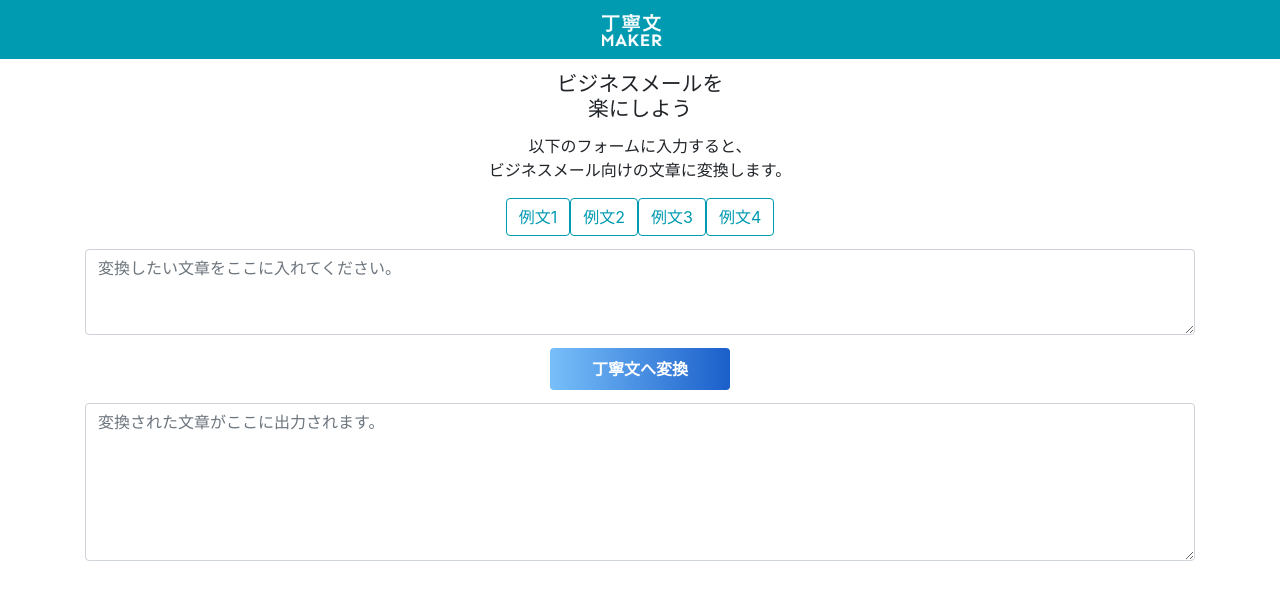
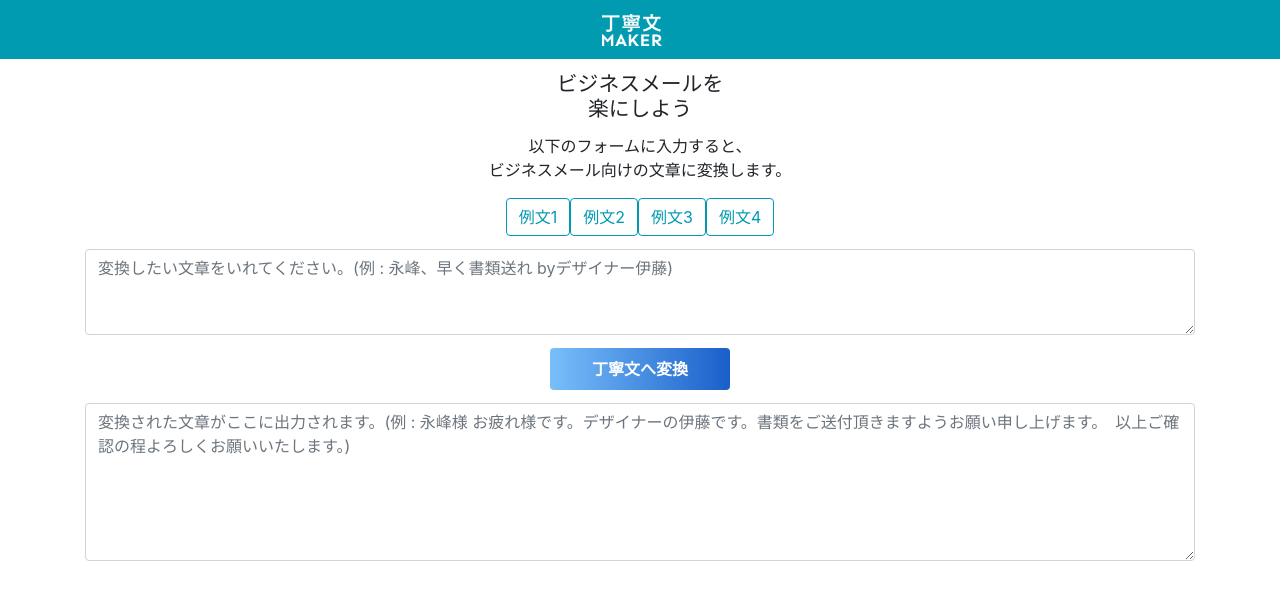
Before and after one commit to efg-technologies/business_mail_maker_front, a Nuxt app: page / in a window 1280 px wide. Shown: the top 600 px of the page. Built offline with nearby package versions, Linux system fonts and the light colour scheme; no server answers.

Commit message:
placeholder追加

```diff
--- a/pages/index.vue
+++ b/pages/index.vue
@@ -54,7 +54,7 @@
             v-model="row_text"
             class="form-control"
             rows="3"
-            placeholder="変換したい文章をここに入れてください。"/>
+            placeholder="変換したい文章をいれてください。(例 : 永峰、早く書類送れ byデザイナー伊藤)"/>
         </div>
       </div>
       <div class="row">
@@ -72,7 +72,7 @@
             v-model="translate_text"
             class="form-control"
             rows="6"
-            placeholder="変換された文章がここに出力されます。"/>
+            placeholder="変換された文章がここに出力されます。(例 : 永峰様 お疲れ様です。デザイナーの伊藤です。書類をご送付頂きますようお願い申し上げます。　以上ご確認の程よろしくお願いいたします。)"/>
         </div>
       </div>
     </section>
```
